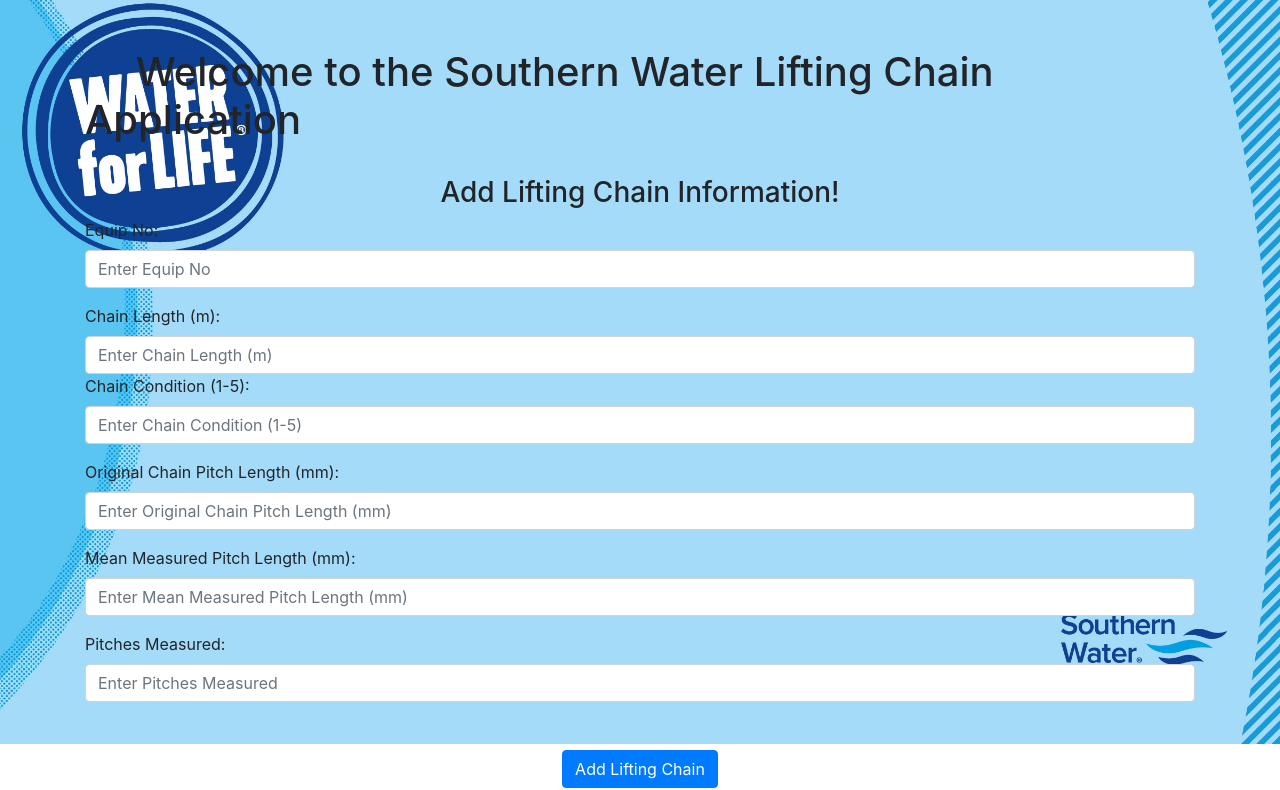
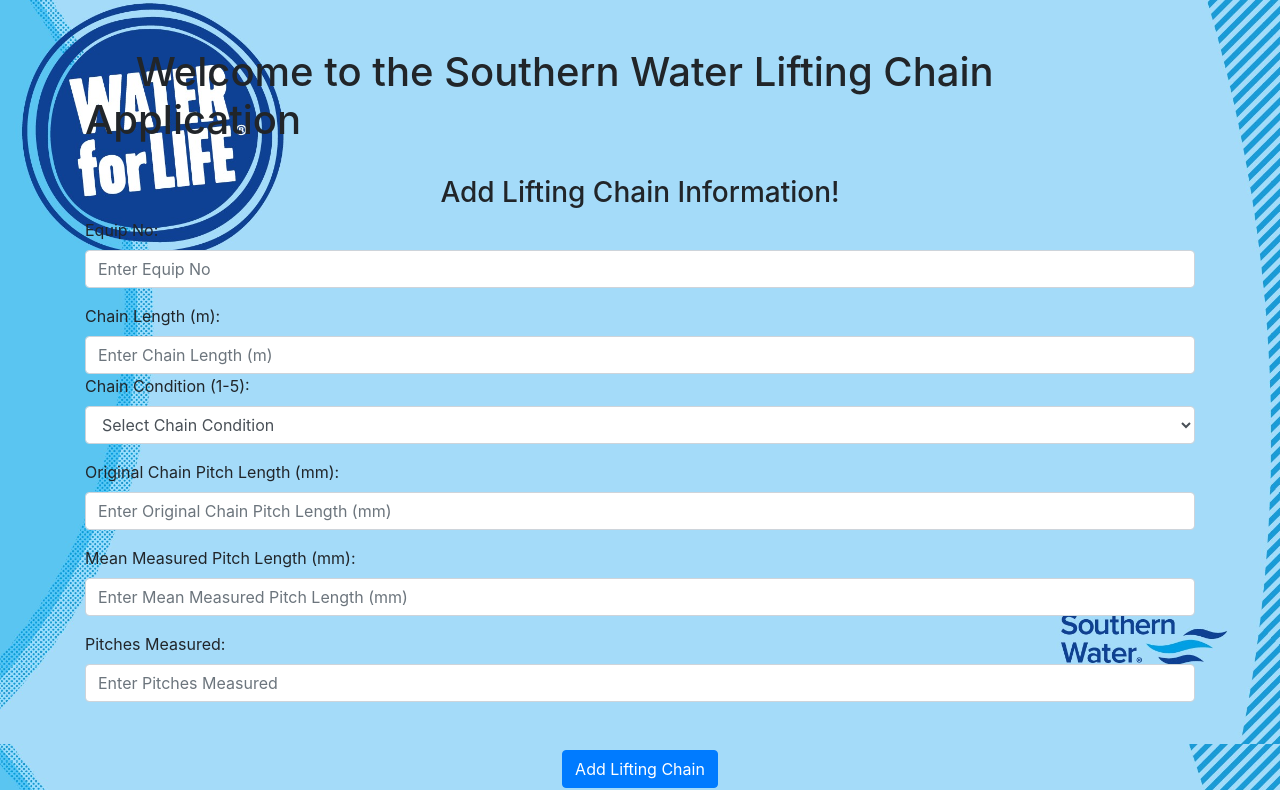
Before and after one commit to PatC86/LCApp, a Flask app: page / in a window 1280 px wide. Shown: the part 56-846 px from the top of the page. Run offline with Flask 3, Linux system fonts and the light colour scheme; a user stored in the database is signed in; some libraries are stand-ins or nearby versions.

Commit message:
Add files via upload

```diff
--- a/Website/templates/adminchains.html
+++ b/Website/templates/adminchains.html
@@ -3,7 +3,7 @@
 {% block head %}
 <style>
         table {
-            width: 100%;
+            width: 100%
             margin: 20px auto;
             border-collapse: collapse;
         }
--- a/Website/templates/base.html
+++ b/Website/templates/base.html
@@ -29,6 +29,7 @@
             background-size: cover;
             background-position: center;
             background-repeat: no-repeat;
+            background-attachment: fixed;
             height: 100vh;
             margin: 0;
         }
--- a/Website/templates/contengchains.html
+++ b/Website/templates/contengchains.html
@@ -3,7 +3,7 @@
 {% block head %}
 <style>
         table {
-            width: 100%;
+            width: 100%
             margin: 20px auto;
             border-collapse: collapse;
         }
--- a/Website/templates/home.html
+++ b/Website/templates/home.html
@@ -13,13 +13,14 @@
         <input type="number" class="form-control" id="chain_length" name="chain_length" placeholder="Enter Chain Length (m)">
     <div class="form-group">
         <label for="chain_condition">Chain Condition (1-5):</label>
-        <input type="number" min="1" max="5" class="form-control" list="chain_condition_list" id="chain_condition" name="chain_condition" placeholder="Enter Chain Condition (1-5)">
-        <datalist id="chain_condition_list">
+        <select class="form-control" id="chain_condition" name="chain_condition">
+            <option value="" disabled selected>Select Chain Condition</option>
             <option value="1">1 - As New</option>
             <option value="2">2 - No visible rust, chips or notches</option>
             <option value="3">3 - Visible but not significant rust, chips or notching</option>
             <option value="4">4 - Rust, chips or notching</option>
             <option value="5">5 - Significant rust, chips, notching or broken links</option>
+        </select>
         </datalist>
     </div>
     <div class="form-group">
--- a/Website/templates/signup.html
+++ b/Website/templates/signup.html
@@ -6,7 +6,7 @@
     <h3 align="center">Sign Up!</h3>
     <div class="form-group">
         <label for="email">Email Address:</label>
-        <input type="email" class="form-control" id="email" name="email" placeholder="Enter Email">
+        <input type="email" class="form-control" id="email" name="email" placeholder="Enter Southern Water Email: example@sw.co.uk">
     </div>
         <div class="form-group">
         <label for="firstname">First Name:</label>
@@ -18,7 +18,7 @@
     </div>
         <div class="form-group">
         <label for="password1">Password:</label>
-        <input type="password" class="form-control" id="password1" name="password1" placeholder="Enter Password">
+        <input type="password" class="form-control" id="password1" name="password1" placeholder="Enter Password - must contain symbol, number, and uppercase and lowercase letters">
     </div>
         <div class="form-group">
         <label for="password2">Confirm Password:</label>
--- a/Website/views.py
+++ b/Website/views.py
@@ -36,7 +36,15 @@
             ChainHealthScore = liftingchainhealthscore(PercentWare, ChainCondition)
             ChainPassed = chainpass(ChainHealthScore)
 
-            if 1 > int(ChainCondition) > 5:
+            if not 8000 <= int(EquipNo) <= 999999999999:
+                flash('Equip No will be a whole number between 8000 and less than 999999999999 (inclusive)', category='error')
+            elif not 1.0 <= float(ChainLength) <= 50:
+                flash('Chain length should be between 1m and 50m (inclusive)', category='error')
+            elif not 100 <= int(ChainPitchLength) <= 500:
+                flash('Chain pitch length should be between 100mm and 500mm (inclusive)', category='error')
+            elif int(ChainPitchLength) > int(MeanMeasuredPitchLength):
+                flash('Mean measured pitch length will be greater than the original chain pitch length', category='error')
+            elif 1 > int(ChainCondition) > 5:
                 flash('Chain Condition should be a whole number from 1 to 5', category='error')
             elif int(PitchesMeasured) < 10:
                 flash('At least 10 pitches should be measured', category='error')
@@ -141,8 +149,6 @@
 def liftingchainconteng():
     try:
         liftingchain_list = db.session.query(LiftingChain, User).join(User, LiftingChain.user_id == User.id).filter(LiftingChain.chain_health_score < 60).all()
-        #db.session.query(LiftingChain, User).join(User, LiftingChain.user_id == User.id).filter(LiftingChain.chain_health_score < 60).all()
-        #LiftingChain.query.filter(LiftingChain.chain_health_score < 60).all()
         return render_template('contengchains.html', user=current_user, liftingchain_list=liftingchain_list)
     except Exception as e:
         logging.error(f"An Error occurred while trying to fetch the lifting chain data for Contract Engineer: {e}")
```
Also changed, not shown: Website/auth.py (+7 -0 lines), instance/database.db.
